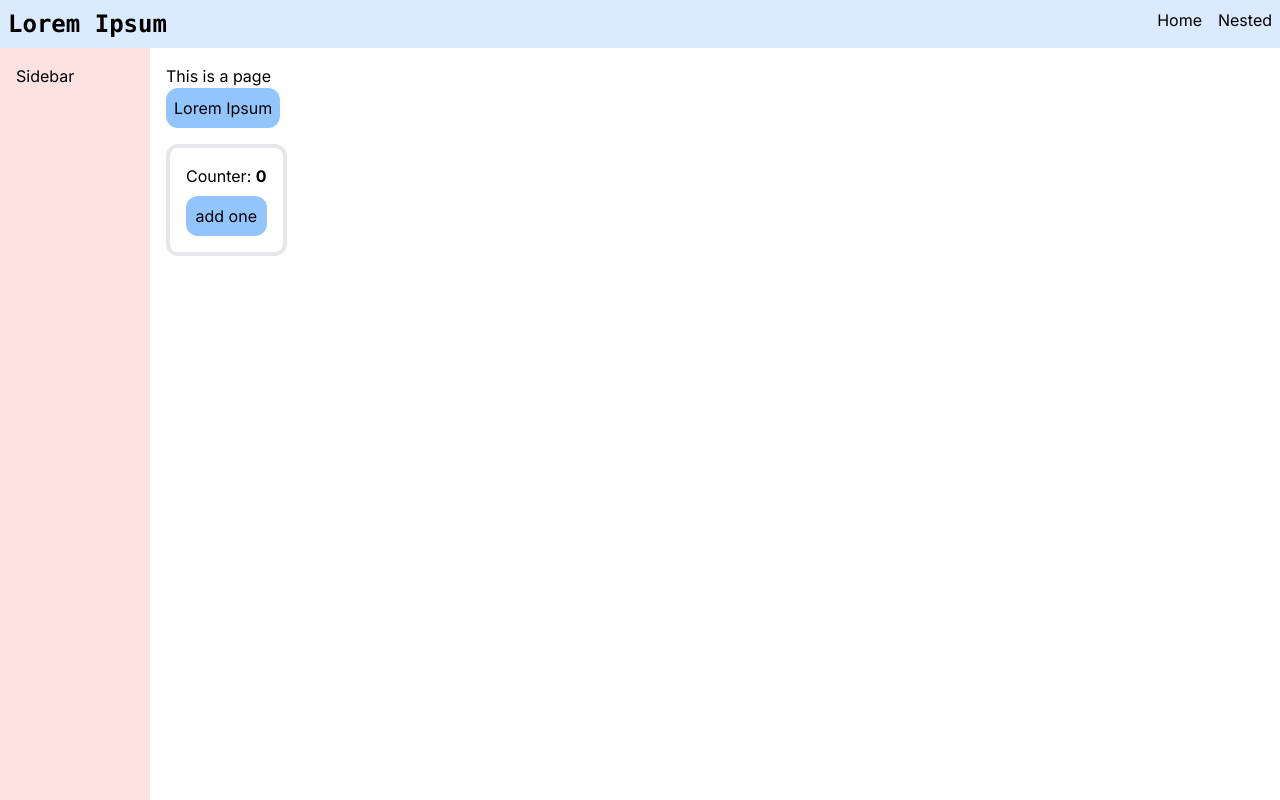
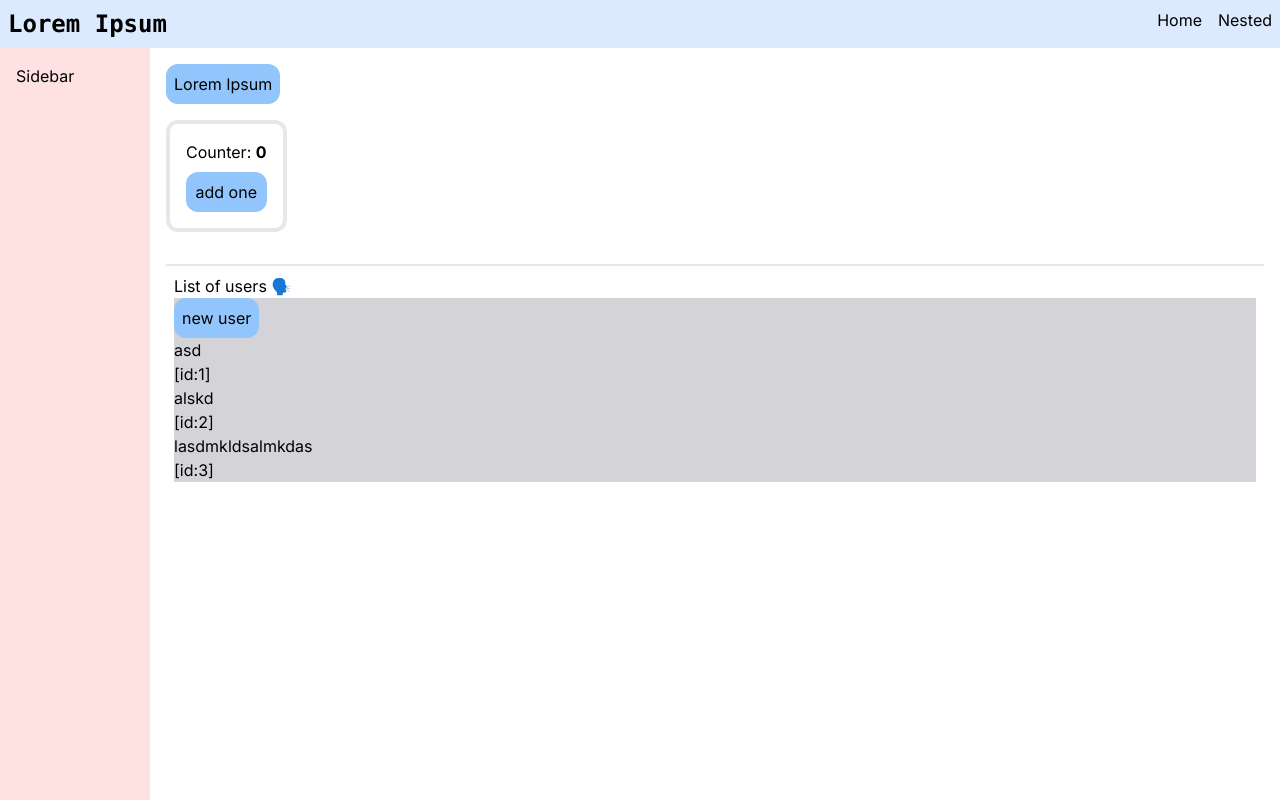
Before and after one commit to AntonNiklasson/hacks, a Next.js app in the folder next-app-router/: page /nested in a window 1280 px wide. Built offline with nearby package versions, Linux system fonts and the light colour scheme.

Commit message:
CC with an SC as children

```diff
--- a/next-app-router/src/app/nested/page.tsx
+++ b/next-app-router/src/app/nested/page.tsx
@@ -1,21 +1,67 @@
 import { Button } from "@/components/button";
 import { Counter } from "@/components/counter";
+import { UserList } from "@/components/user-list";
 
-function sleep() {
+export type User = {
+  id: number;
+  name: string;
+};
+
+function sleep(): Promise<void> {
   return new Promise((resolve) => setTimeout(resolve, 2000));
 }
 
+async function getUsers() {
+  await sleep();
+
+  const users = [
+    {
+      id: 1,
+      name: "asd",
+    },
+    {
+      id: 2,
+      name: "alskd",
+    },
+    {
+      id: 3,
+      name: "lasdmkldsalmkdas",
+    },
+  ] satisfies User[];
+
+  return users;
+}
+
+const ServersideUsers = ({ users }: { users: User[] }) => {
+  return (
+    <>
+      {users.map(({ id, name }) => (
+        <div key={id}>
+          <p>{name}</p>
+          <span>[id:{id}]</span>
+        </div>
+      ))}
+    </>
+  );
+};
+
 export default async function Page() {
-  await sleep();
+  const users = await getUsers();
 
   return (
     <>
-      <h1>This is a page</h1>
-
       <div className="flex flex-col items-start gap-4">
         <Button>Lorem Ipsum</Button>
         <Counter />
       </div>
+
+      <div className="mt-8 border-t-2 p-2">
+        <h3>List of users 🗣️</h3>
+
+        <UserList initialUsers={users}>
+          <ServersideUsers users={users} />
+        </UserList>
+      </div>
     </>
   );
 }
--- /dev/null
+++ b/next-app-router/src/components/user-list.tsx
@@ -0,0 +1,28 @@
+"use client";
+
+import { FC, PropsWithChildren } from "react";
+import { Button } from "./button";
+import { User } from "@/app/nested/page";
+
+type UserListComponent = FC<
+  PropsWithChildren<{
+    initialUsers?: User[];
+  }>
+>;
+
+export const UserList: UserListComponent = ({ children, initialUsers }) => {
+  console.log({ initialUsers });
+  return (
+    <div className="bg-zinc-300">
+      <Button
+        onClick={() => {
+          console.log("Not implemented yet");
+        }}
+      >
+        new user
+      </Button>
+
+      {children}
+    </div>
+  );
+};
```
